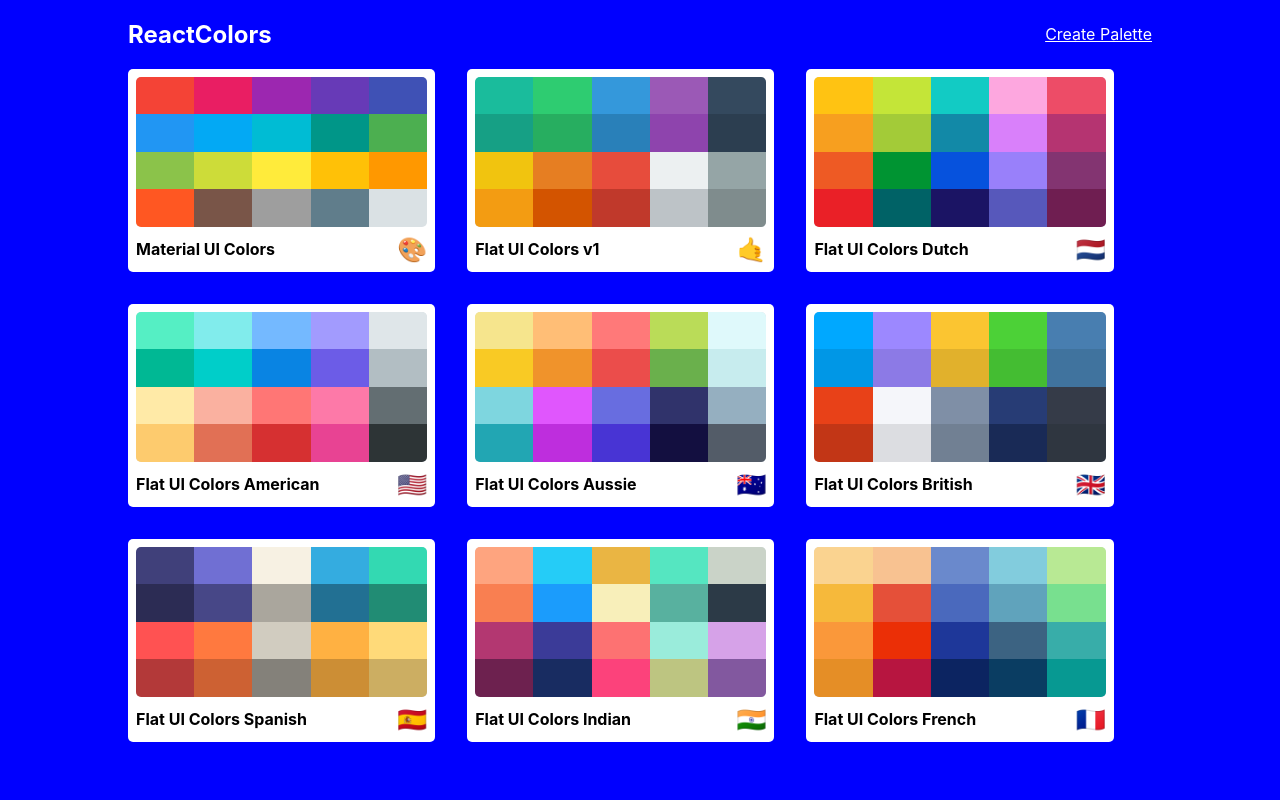
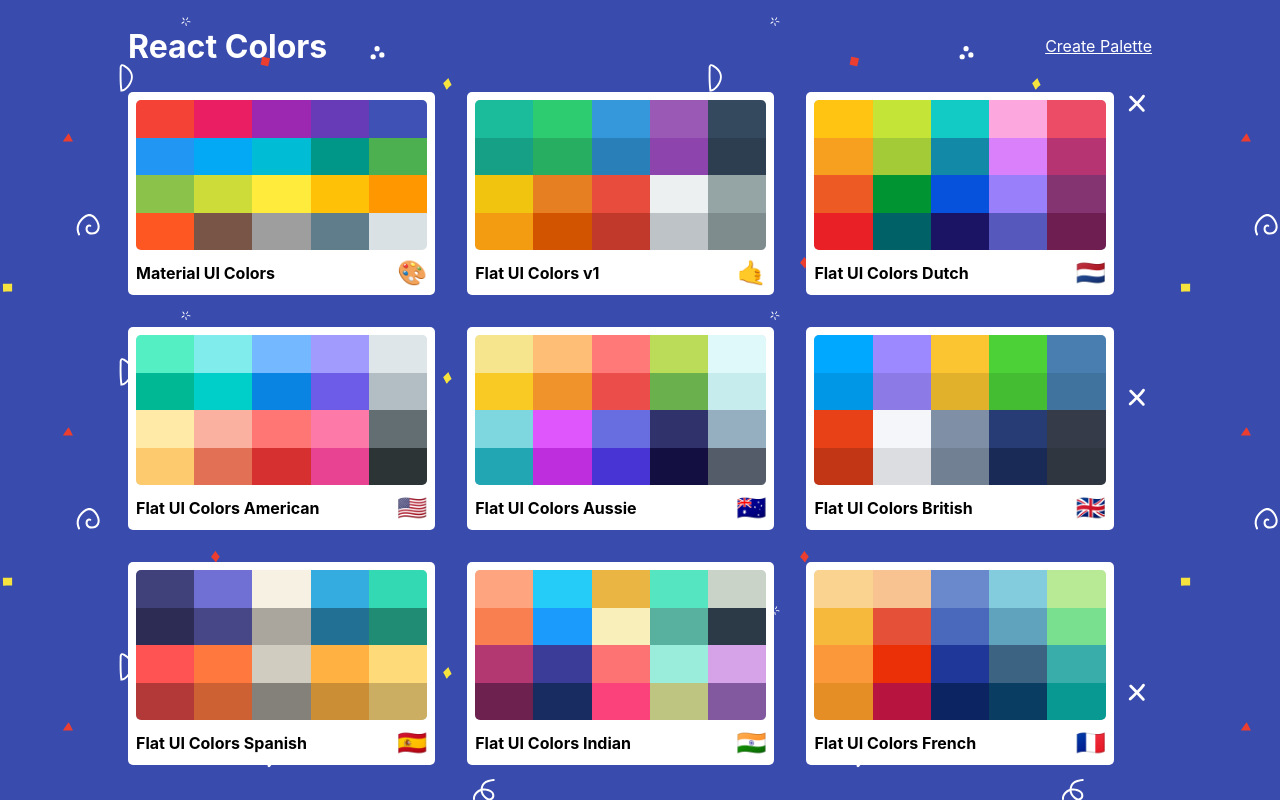
Before and after one commit to saalikmubeen/UI-Colors, a React (Create React App) app: page / in a window 1280 px wide. Built offline with nearby package versions, Linux system fonts and the light colour scheme.

Commit message:
added background svg

```diff
--- a/src/PaletteList.js
+++ b/src/PaletteList.js
@@ -2,14 +2,18 @@
 import {Link} from "react-router-dom";
 import MiniPalette from "./MiniPalette";
 import { withStyles } from '@material-ui/core/styles';
+import bg from "./bg.svg";
 
 var styles = {
     root: {
-        backgroundColor: "blue",
+        /* background by SVGBackgrounds.com */
+        backgroundColor: "#394bad",
+        backgroundImage: `url(${bg})`,
         height: "100vh",
         display: "flex",
         alignItems: "flex-start",
-        justifyContent: "center"
+        justifyContent: "center",
+        overflow: "scroll",
     },
 
     container: {
@@ -55,6 +59,10 @@
          "& a": {
              color: "white"
          }
+    },
+
+    heading: {
+        fontSize: "2rem"
     }
 
 }
@@ -67,7 +75,7 @@
             <div className={classes.root}>
               <div className={classes.container}>
                   <nav className={classes.nav}>
-                      <h1>ReactColors</h1>
+                      <h1 className={classes.heading}>React Colors</h1>
                       <Link to="/palette/new">Create Palette</Link>
                   </nav>
                   <div className={classes.miniPalettes}>
```
Also changed, not shown: src/bg.svg (added).
